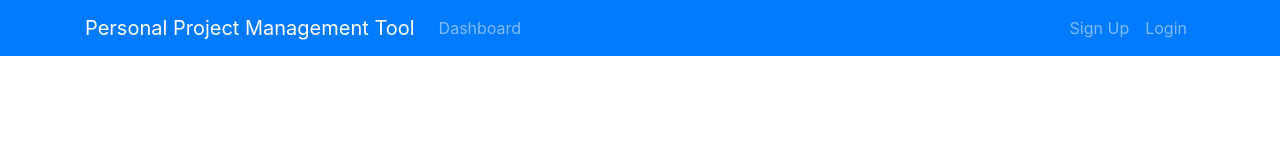
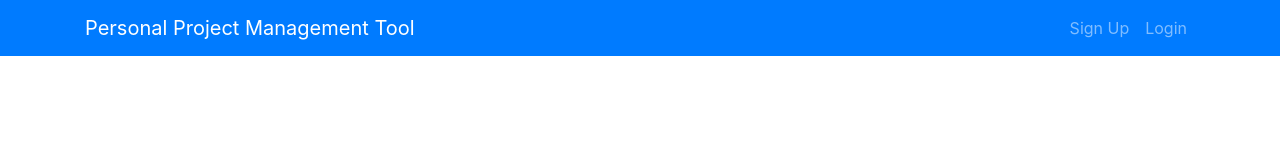
Before and after one commit to ihorrypka/ppmtool-react-front-end, a React (Create React App) app: page / in a window 1280 px wide. Shown: the top 150 px of the page. Built offline with nearby package versions, Linux system fonts and the light colour scheme.

Commit message:
handle Header component to make it dynamic based on security state of Users: Authenticated(Login) or not Authenticated(Logout)

```diff
--- a/src/components/Layout/Header.js
+++ b/src/components/Layout/Header.js
@@ -1,8 +1,73 @@
 import React, { Component } from "react";
 import { Link } from "react-router-dom";
+import PropTypes from "prop-types";
+import { connect } from "react-redux";
+import { logout } from "../../actions/securityActions";
 
 class Header extends Component {
+  logout() {
+    this.props.logout();
+    window.location.href = "/";
+  }
+
   render() {
+    const { validToken, user } = this.props.security;
+
+    const userIsAuthenticated = (
+      <div className="collapse navbar-collapse" id="mobile-nav">
+        <ul className="navbar-nav mr-auto">
+          <li className="nav-item">
+            <Link className="nav-link" to="/dashboard">
+              Dashboard
+            </Link>
+          </li>
+        </ul>
+
+        <ul className="navbar-nav ml-auto">
+          <li className="nav-item">
+            <Link className="nav-link" to="/dashboard">
+              <i className="fas fa-user-circle mr-1" />
+              {user.fullName}
+            </Link>
+          </li>
+          <li className="nav-item">
+            <Link
+              className="nav-link"
+              to="/logout"
+              onClick={this.logout.bind(this)}
+            >
+              Logout
+            </Link>
+          </li>
+        </ul>
+      </div>
+    );
+
+    const userIsNotAuthenticated = (
+      <div className="collapse navbar-collapse" id="mobile-nav">
+        <ul className="navbar-nav ml-auto">
+          <li className="nav-item">
+            <Link className="nav-link" to="/register">
+              Sign Up
+            </Link>
+          </li>
+          <li className="nav-item">
+            <Link className="nav-link" to="/login">
+              Login
+            </Link>
+          </li>
+        </ul>
+      </div>
+    );
+
+    let headerLinks;
+
+    if (validToken && user) {
+      headerLinks = userIsAuthenticated;
+    } else {
+      headerLinks = userIsNotAuthenticated;
+    }
+
     return (
       <nav className="navbar navbar-expand-sm navbar-dark bg-primary mb-4">
         <div className="container">
@@ -17,33 +82,20 @@ class Header extends Component {
           >
             <span className="navbar-toggler-icon" />
           </button>
-
-          <div className="collapse navbar-collapse" id="mobile-nav">
-            <ul className="navbar-nav mr-auto">
-              <li className="nav-item">
-                <Link className="nav-link" to="/dashboard">
-                  Dashboard
-                </Link>
-              </li>
-            </ul>
-
-            <ul className="navbar-nav ml-auto">
-              <li className="nav-item">
-                <Link className="nav-link" to="/register">
-                  Sign Up
-                </Link>
-              </li>
-              <li className="nav-item">
-                <Link className="nav-link" to="/login">
-                  Login
-                </Link>
-              </li>
-            </ul>
-          </div>
+          {headerLinks}
         </div>
       </nav>
     );
   }
 }
 
-export default Header;
+Header.propTypes = {
+  logout: PropTypes.func.isRequired,
+  security: PropTypes.object.isRequired,
+};
+
+const mapStateToProps = (state) => ({
+  security: state.security,
+});
+
+export default connect(mapStateToProps, { logout })(Header);
```
